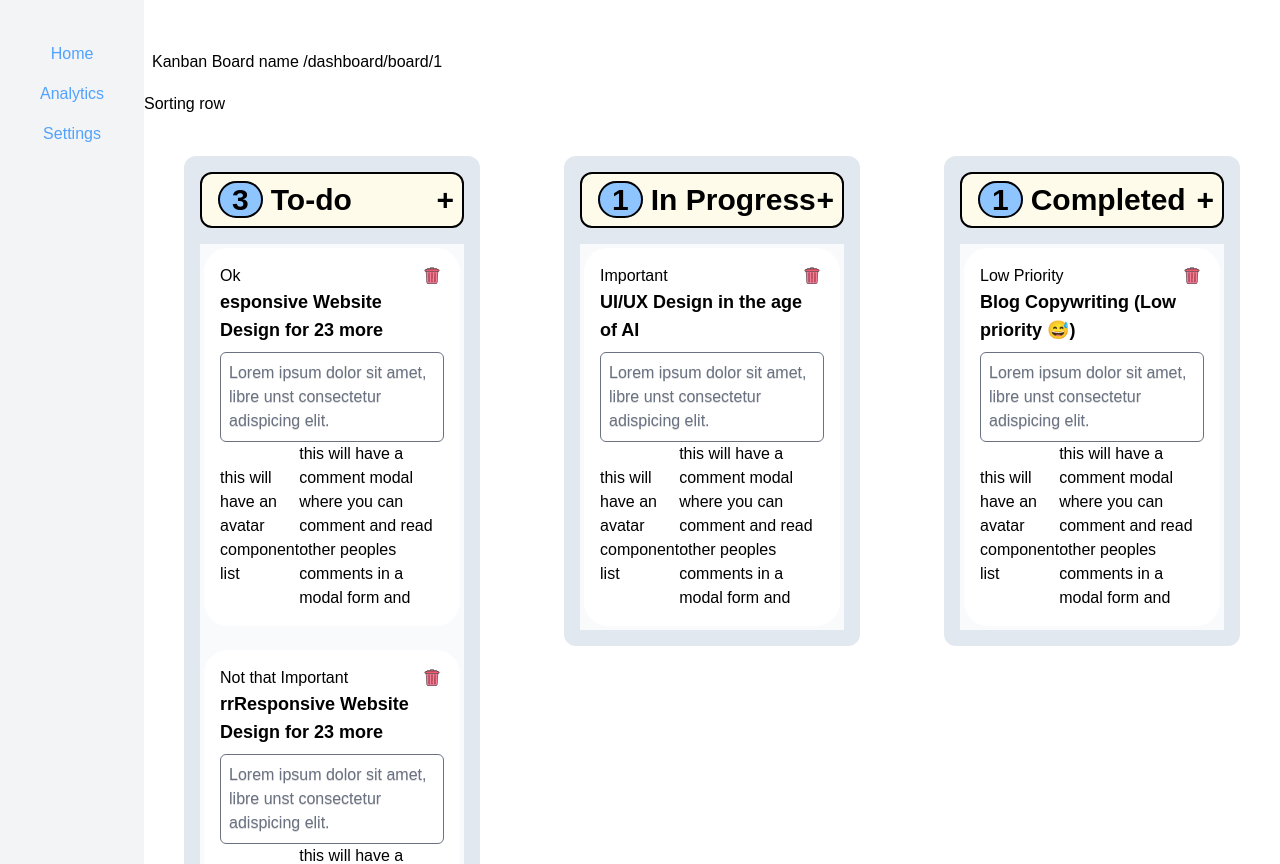
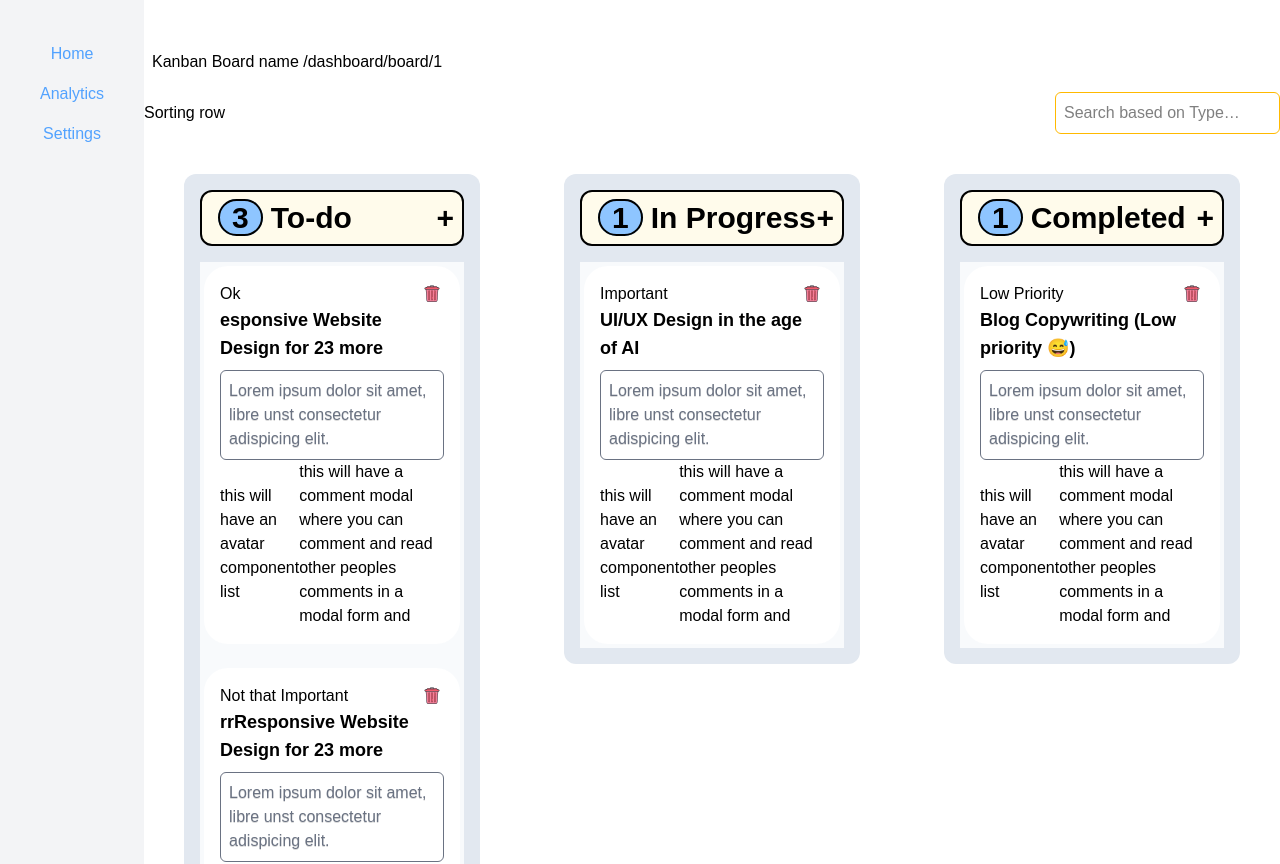
Before and after one commit to Anurag1096/knaban-board, a Next.js app: page /dashboard/board/1 in a window 1280 px wide. Shown: the top 864 px of the page. Built offline with nearby package versions, Linux system fonts and the light colour scheme.

Commit message:
feat(search bar): setup for search function

```diff
--- a/src/app/globals.css
+++ b/src/app/globals.css
@@ -19,7 +19,20 @@
 }
 
 
+input[type="search"]::-webkit-search-decoration,
+input[type="search"]::-webkit-search-cancel-button,
+input[type="search"]::-webkit-search-results-button,
+input[type="search"]::-webkit-search-results-decoration {
+  display: none;
+  /* or use -webkit-appearance: none; appearance: none; */
+}
 
+/* Clears the 'X' from Internet Explorer/Edge (legacy) */
+input[type=search]::-ms-clear {
+  display: none;
+  width: 0;
+  height: 0;
+}
 body {
   background: var(--background);
   color: var(--foreground);
--- a/src/components/NabBar/NabBar.tsx
+++ b/src/components/NabBar/NabBar.tsx
@@ -4,15 +4,21 @@ import { useState } from "react";
 import AddColumn from "../AddColumn/AddColumn";
 import DeletColModla from "../DeleteColumn/deleteColModal";
 import { useAppSelector } from "@/data/store/hooks";
+import SearchBar from "../SearchBar/Searchbar";
 interface Props{
     boardName:string;
 }
 
 export default function NavBar({boardName}:Props){
 
-
+    const [searchVal,setSearchVal] = useState<string>("")
     const [isOpen,setIsOpen]=useState<boolean>(false)
     const [isCollModalOpen,setIsCMO]=useState<boolean>(false)
+    function handleSearchVal(e:React.ChangeEvent<HTMLInputElement>){
+         const {value}=e.target
+         setSearchVal(value)
+
+    }
     const handleModalClose=()=>{
         setIsOpen(!isOpen)
     }
@@ -28,8 +34,9 @@ export default function NavBar({boardName}:Props){
         <div><Button variant={"primary"} onClick={handleModalClose}>++Add Column modal</Button></div>
         <div><Button variant={"primary"} onClick={handleIsCMO}>++Delete Column </Button></div>
     </nav>
-    <div className="mt-4">
+    <div className="mt-4 sm:flex justify-between items-center ">
         <div>Sorting row</div>
+        <SearchBar name={"search"} value={searchVal} onChange={handleSearchVal} />
     </div>
 
 
--- a/src/components/SearchBar/Searchbar.tsx
+++ b/src/components/SearchBar/Searchbar.tsx
@@ -3,13 +3,13 @@ import { useEffect } from "react";
 interface SearchProps {
   name: string;
   value: string;
-  placeholder: string;
+  placeholder?: string;
   onChange: (e: React.ChangeEvent<HTMLInputElement>) => void;
 }
 export default function SearchBar({
   name,
   value,
-  placeholder = "Search…",
+  placeholder = "Search based on Type…",
   onChange,
 }: SearchProps) {
   const id = `search_${name}`;
@@ -28,7 +28,9 @@ export default function SearchBar({
 
   return (
     <>
-      <div role="search">
+      <div role="search"
+      className="border-amber-400 border-1  rounded-md appearance-none"
+      >
         <input
           type="search"
           id={id}
@@ -39,6 +41,7 @@ export default function SearchBar({
           aria-label="Search cards"
           autoComplete="off"
           enterKeyHint="search"
+          className="p-2"
         />
         {value && (
           <button
@@ -49,6 +52,7 @@ export default function SearchBar({
               } as React.ChangeEvent<HTMLInputElement>)
             }
             aria-label="Clear search"
+            className="cursor-pointer  appearance-none"
           >
             <Image
               src={"/close.svg"}
--- a/src/data/store/slices/ColumnSlice.ts
+++ b/src/data/store/slices/ColumnSlice.ts
@@ -117,6 +117,9 @@ const columnSlice = createSlice({
         state.splice(index, 1);
       }
     },
+    searchType:(state,action:PayloadAction<{type:string}>)=>{
+      return
+    },
     dndCard: (state, action: PayloadAction<Board[]>) => {
       //the payload will be a new object all together.. maybe?
       return action.payload;
@@ -144,6 +147,7 @@ export const {
   addColumn,
   deleteTask,
   deleteColumn,
+searchType,
   updateTask,
 } = columnSlice.actions;
 export default columnSlice.reducer;
```
